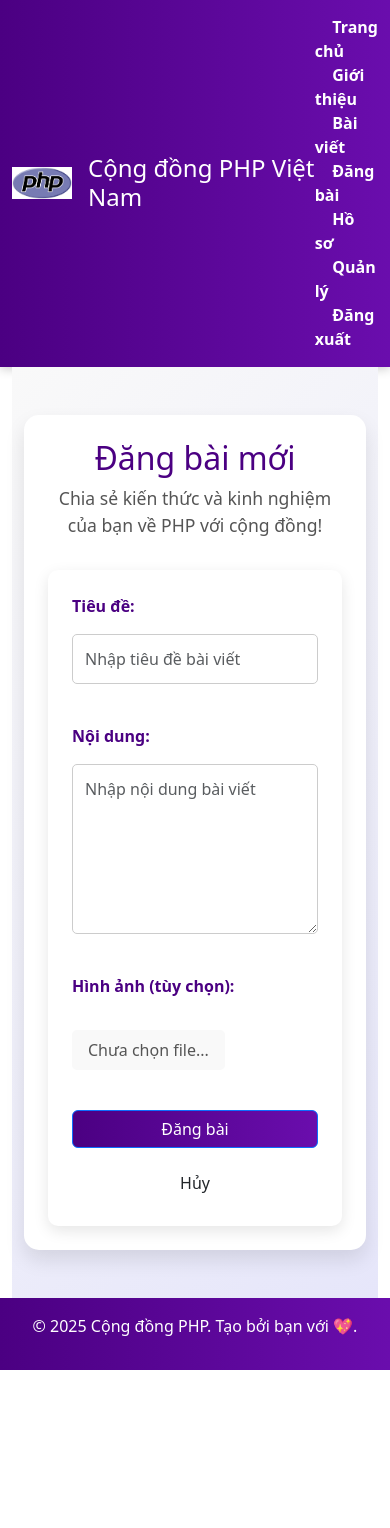
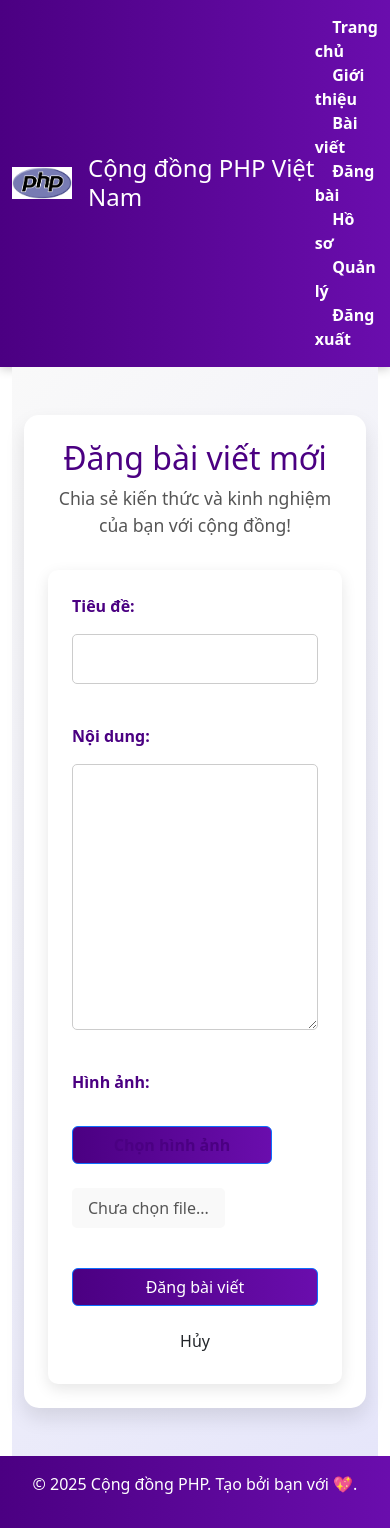
Before and after one commit to banh251o/doanphp, a PHP site: page /doanphp/add_post.php in a window 390 px wide. Shown: the part 71-1599 px from the top of the page. Before the commit the page ends 1441 px from the top, so only its background shows below. Run offline with PHP 8.4, Linux system fonts and the light colour scheme; the visitor is signed in with stand-in values (Sample User, id 1).

Commit message:
bị lỗi và fix lại

```diff
--- a/add_post.php
+++ b/add_post.php
@@ -3,32 +3,50 @@ session_start();
 include 'includes/db_connect.php';
 include 'includes/header.php';
 
-// Kiểm tra xem người dùng đã đăng nhập hay chưa
+// Kiểm tra đăng nhập
 if (!isset($_SESSION['user_id'])) {
     header("Location: login.php");
     exit();
 }
 
+$user_id = $_SESSION['user_id'];
+
 // Xử lý đăng bài
 if ($_SERVER['REQUEST_METHOD'] == 'POST') {
-    $title = $_POST['title'];
-    $content = $_POST['content'];
+    $title = trim($_POST['title']);
+    $content = trim($_POST['content']);
     $image = '';
-    $user_id = $_SESSION['user_id'];
 
+    // Kiểm tra tiêu đề và nội dung
+    if (empty($title) || empty($content)) {
+        echo '<div class="alert alert-danger alert-dismissible fade show" role="alert">
+                Vui lòng nhập tiêu đề và nội dung bài viết.
+                <button type="button" class="btn-close" data-bs-dismiss="alert" aria-label="Close"></button>
+              </div>';
+    } else {
         // Xử lý upload hình ảnh
         if (isset($_FILES['image']) && $_FILES['image']['error'] == 0) {
-        $target_dir = "uploads/";
+            $allowed_types = ['image/jpeg', 'image/png'];
+            if (!in_array($_FILES['image']['type'], $allowed_types)) {
+                echo '<div class="alert alert-danger alert-dismissible fade show" role="alert">
+                        Chỉ hỗ trợ định dạng JPG hoặc PNG.
+                        <button type="button" class="btn-close" data-bs-dismiss="alert" aria-label="Close"></button>
+                      </div>';
+            } else {
+                $max_file_size = 2 * 1024 * 1024; // 2MB
+                if ($_FILES['image']['size'] > $max_file_size) {
+                    echo '<div class="alert alert-danger alert-dismissible fade show" role="alert">
+                            Hình ảnh quá lớn (tối đa 2MB). Vui lòng chọn file nhỏ hơn.
+                            <button type="button" class="btn-close" data-bs-dismiss="alert" aria-label="Close"></button>
+                          </div>';
+                } else {
+                    $target_dir = "uploads/posts/";
                     if (!file_exists($target_dir)) {
                         mkdir($target_dir, 0777, true);
                     }
-        $target_file = $target_dir . basename($_FILES["image"]["name"]);
+                    $target_file = $target_dir . time() . '_' . basename($_FILES["image"]["name"]); // Thêm timestamp để tránh trùng tên
                     if (move_uploaded_file($_FILES["image"]["tmp_name"], $target_file)) {
                         $image = $target_file;
-            echo '<div class="alert alert-success alert-dismissible fade show" role="alert">
-                    Hình ảnh đã được upload thành công!
-                    <button type="button" class="btn-close" data-bs-dismiss="alert" aria-label="Close"></button>
-                  </div>';
                     } else {
                         echo '<div class="alert alert-danger alert-dismissible fade show" role="alert">
                                 Lỗi khi upload hình ảnh. Vui lòng thử lại.
@@ -36,25 +54,28 @@ if ($_SERVER['REQUEST_METHOD'] == 'POST') {
                               </div>';
                     }
                 }
+            }
+        }
 
-    // Lưu bài viết vào cơ sở dữ liệu
-    $sql = "INSERT INTO posts (title, content, image, user_id, created_at) VALUES (?, ?, ?, ?, NOW())";
+        // Lưu bài viết vào database
+        if (!isset($error)) {
+            $sql = "INSERT INTO posts (user_id, title, content, image, created_at) VALUES (?, ?, ?, ?, NOW())";
             $stmt = $conn->prepare($sql);
-    $stmt->bindValue(1, $title, PDO::PARAM_STR);
-    $stmt->bindValue(2, $content, PDO::PARAM_STR);
-    $stmt->bindValue(3, $image, PDO::PARAM_STR);
-    $stmt->bindValue(4, $user_id, PDO::PARAM_INT);
+            $stmt->bindValue(1, $user_id, PDO::PARAM_INT);
+            $stmt->bindValue(2, $title, PDO::PARAM_STR);
+            $stmt->bindValue(3, $content, PDO::PARAM_STR);
+            $stmt->bindValue(4, $image, PDO::PARAM_STR);
 
             if ($stmt->execute()) {
-        echo '<div class="alert alert-success alert-dismissible fade show" role="alert">
-                Bài viết đã được đăng thành công! <a href="posts.php">Xem bài viết</a>
+                header("Location: posts.php?message=Bài viết đã được đăng thành công!");
+                exit();
+            } else {
+                echo '<div class="alert alert-danger alert-dismissible fade show" role="alert">
+                        Có lỗi xảy ra khi đăng bài viết. Vui lòng thử lại.
                         <button type="button" class="btn-close" data-bs-dismiss="alert" aria-label="Close"></button>
                       </div>';
-    } else {
-        echo '<div class="alert alert-danger alert-dismissible fade show" role="alert">
-                Có lỗi xảy ra khi đăng bài. Vui lòng thử lại.
-                <button type="button" class="btn-close" data-bs-dismiss="alert" aria-label="Close"></button>
-              </div>';
+            }
+        }
     }
 }
 ?>
@@ -63,28 +84,32 @@ if ($_SERVER['REQUEST_METHOD'] == 'POST') {
 <section class="add-post-section">
     <div class="container">
         <div class="add-post-wrapper">
-            <h2>Đăng bài mới</h2>
-            <p class="section-subtitle">Chia sẻ kiến thức và kinh nghiệm của bạn về PHP với cộng đồng!</p>
+            <h2>Đăng bài viết mới</h2>
+            <p class="section-subtitle">Chia sẻ kiến thức và kinh nghiệm của bạn với cộng đồng!</p>
 
             <form method="POST" enctype="multipart/form-data" class="add-post-form">
                 <div class="form-group">
                     <label for="title" class="form-label">Tiêu đề:</label>
-                    <input type="text" id="title" name="title" class="form-control" placeholder="Nhập tiêu đề bài viết" required>
+                    <input type="text" id="title" name="title" class="form-control" value="<?php echo isset($_POST['title']) ? htmlspecialchars($_POST['title']) : ''; ?>" required>
                 </div>
                 <div class="form-group">
                     <label for="content" class="form-label">Nội dung:</label>
-                    <textarea id="content" name="content" class="form-control" rows="6" placeholder="Nhập nội dung bài viết" required></textarea>
+                    <textarea id="content" name="content" class="form-control" rows="10" required><?php echo isset($_POST['content']) ? htmlspecialchars($_POST['content']) : ''; ?></textarea>
                 </div>
                 <div class="form-group">
-                    <label for="image" class="form-label">Hình ảnh (tùy chọn):</label>
+                    <label for="image" class="form-label">Hình ảnh:</label>
+                    <div class="image-preview-container" id="image-preview-container" style="display: none;">
+                        <img src="" alt="Hình ảnh xem trước" class="preview-img" id="image-preview">
+                    </div>
                     <div class="custom-file-upload">
-                        <input type="file" id="image" name="image" class="form-control-file" accept="image/*">
+                        <label for="image" class="btn btn-primary btn-choose-file">Chọn hình ảnh</label>
+                        <input type="file" id="image" name="image" accept="image/*" style="display: none;">
                         <span class="file-name">Chưa chọn file...</span>
                     </div>
                 </div>
                 <div class="form-buttons">
-                    <button type="submit" class="btn btn-primary btn-submit">Đăng bài</button>
-                    <a href="posts.php" class="btn btn-cancel" onclick="return confirm('Bạn có chắc muốn hủy? Các thay đổi sẽ không được lưu.')">Hủy</a>
+                    <button type="submit" class="btn btn-primary btn-submit">Đăng bài viết</button>
+                    <a href="posts.php" class="btn btn-cancel" onclick="return confirm('Bạn có chắc muốn hủy? Nội dung đã nhập sẽ không được lưu.')">Hủy</a>
                 </div>
             </form>
         </div>
@@ -92,10 +117,33 @@ if ($_SERVER['REQUEST_METHOD'] == 'POST') {
 </section>
 
 <script>
-// Hiển thị tên file khi chọn hình ảnh
+// Xử lý khi chọn file hình ảnh
 document.getElementById('image').addEventListener('change', function(e) {
-    const fileName = e.target.files.length > 0 ? e.target.files[0].name : 'Chưa chọn file...';
+    const allowedTypes = ['image/jpeg', 'image/png'];
+    const file = e.target.files[0];
+    const fileName = e.target.files.length > 0 ? file.name : 'Chưa chọn file...';
     document.querySelector('.file-name').textContent = fileName;
+
+    if (file && !allowedTypes.includes(file.type)) {
+        alert('Chỉ hỗ trợ định dạng JPG hoặc PNG.');
+        e.target.value = ''; // Reset input
+        document.querySelector('.file-name').textContent = 'Chưa chọn file...';
+        document.getElementById('image-preview-container').style.display = 'none';
+        return;
+    }
+
+    const previewContainer = document.getElementById('image-preview-container');
+    const previewImg = document.getElementById('image-preview');
+    if (file) {
+        const reader = new FileReader();
+        reader.onload = function(event) {
+            previewImg.src = event.target.result;
+            previewContainer.style.display = 'block';
+        };
+        reader.readAsDataURL(file);
+    } else {
+        previewContainer.style.display = 'none';
+    }
 });
 </script>
 
--- a/css/style.css
+++ b/css/style.css
@@ -2434,3 +2434,99 @@ body {
         max-width: 150px;
     }
 }
+/* Add Post Section */
+.add-post-section {
+    padding: 3rem 0;
+    background: linear-gradient(135deg, #f9f9f9 0%, #e6e6fa 100%);
+    min-height: 100vh;
+    display: flex;
+    align-items: center;
+}
+
+.add-post-wrapper {
+    max-width: 700px;
+    margin: 0 auto;
+    background: white;
+    padding: 2rem;
+    border-radius: 15px;
+    box-shadow: 0 10px 20px rgba(0, 0, 0, 0.1);
+    animation: fadeIn 0.5s ease;
+}
+
+.add-post-wrapper h2 {
+    font-size: 2.5rem;
+    color: #4b0082;
+    margin-bottom: 0.5rem;
+    text-align: center;
+}
+
+.add-post-form {
+    display: flex;
+    flex-direction: column;
+    gap: 1.5rem;
+}
+
+/* Custom File Upload */
+.custom-file-upload {
+    display: flex;
+    align-items: center;
+    gap: 1rem;
+    margin-top: 1rem;
+}
+
+.btn-choose-file {
+    background: linear-gradient(90deg, #4b0082, #6a0dad);
+    color: white;
+    padding: 0.5rem 1rem;
+    border-radius: 5px;
+    cursor: pointer;
+    transition: background 0.3s ease, transform 0.2s ease;
+}
+
+.btn-choose-file:hover {
+    background: linear-gradient(90deg, #6a0dad, #4b0082);
+    transform: translateY(-2px);
+}
+
+.file-name {
+    font-size: 1rem;
+    color: #555;
+}
+
+/* Image Preview */
+.image-preview-container {
+    margin-bottom: 1rem;
+}
+
+.preview-img {
+    max-width: 200px;
+    height: auto;
+    border-radius: 10px;
+    box-shadow: 0 2px 5px rgba(0, 0, 0, 0.1);
+}
+
+/* Responsive */
+@media (max-width: 768px) {
+    .add-post-wrapper {
+        padding: 1.5rem;
+    }
+
+    .add-post-wrapper h2 {
+        font-size: 2rem;
+    }
+
+    .custom-file-upload {
+        flex-direction: column;
+        align-items: flex-start;
+    }
+
+    .btn-choose-file {
+        width: 100%;
+        max-width: 200px;
+        text-align: center;
+    }
+
+    .preview-img {
+        max-width: 150px;
+    }
+}
```
Also changed, not shown: uploads/posts/1744587876_275715133_977404152919051_3035269144385380539_n.jpg (added), uploads/posts/1744588010_phpmyadmin-la-gi-3.jpg (added), uploads/posts/1744588102_phpmyadmin-la-gi-3.jpg (added). Lines whose indentation alone changed are shown as unchanged.
